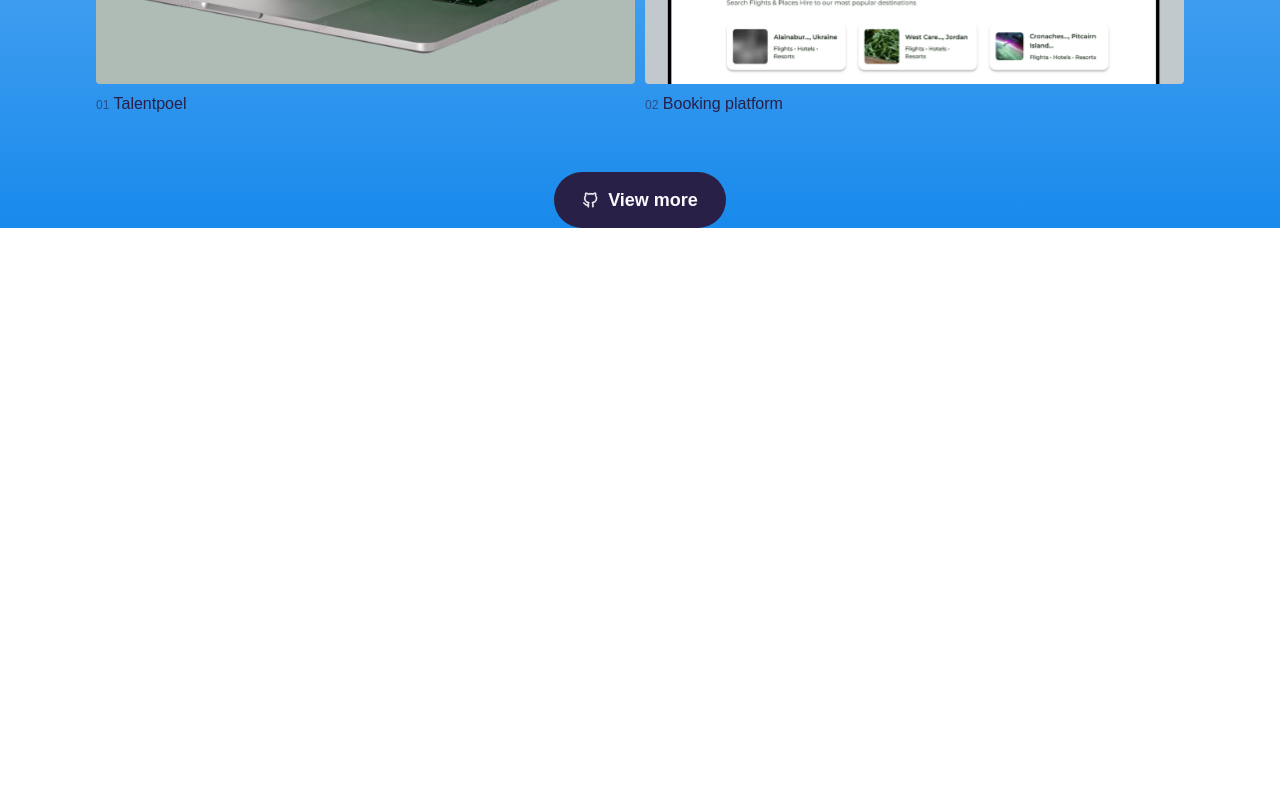
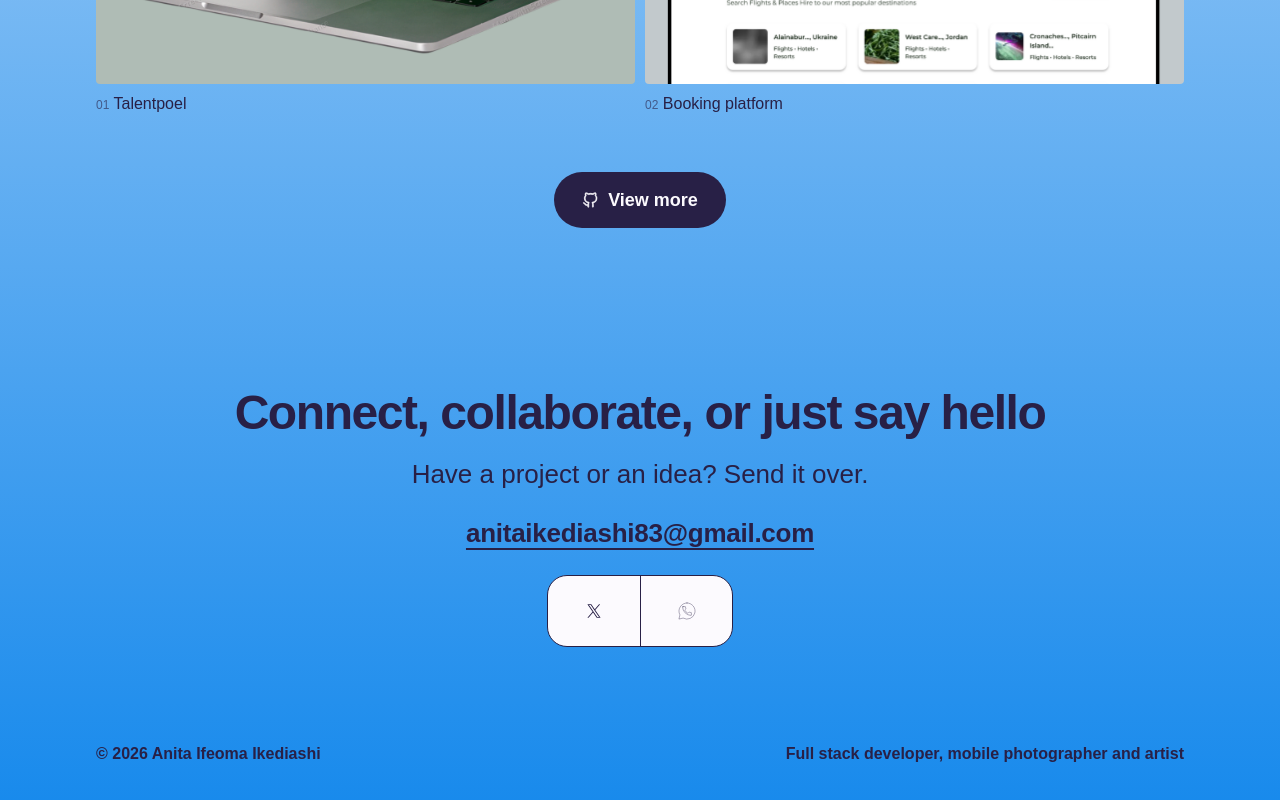
Before and after one commit to AnitaIkediashi/portfolio_v3, a React (Vite) app: page / in a window 1280 px wide. Shown: the part 1860-2660 px from the top of the page. Before the commit the page ends 2088 px from the top, so only its background shows below. Built offline with nearby package versions, Linux system fonts and the light colour scheme; a web font is replaced by a local one.

Commit message:
made changes

```diff
--- a/src/App.tsx
+++ b/src/App.tsx
@@ -2,16 +2,20 @@ import { Route, Routes } from "react-router"
 import { Home } from "./components/home"
 import { About } from "./components/about"
 import { Play } from "./components/play"
+import { Footer } from "./components/footer";
 
 function App() {
 
   return (
-    <Routes>
-      <Route path="/" element={<Home />} />
-      <Route path="/about" element={<About />} />
-      <Route path="/play" element={<Play />} />
-    </Routes>
-  )
+    <>
+      <Routes>
+        <Route path="/" element={<Home />} />
+        <Route path="/about" element={<About />} />
+        <Route path="/play" element={<Play />} />
+      </Routes>
+      <Footer />
+    </>
+  );
 }
 
 export default App
--- /dev/null
+++ b/src/components/footer.tsx
@@ -0,0 +1,7 @@
+
+export const Footer = () => {
+  return <footer className="lg:pt-24 pt-14 lg:px-24 px-8 lg:pb-10 pb-7 flex md:flex-row flex-col md:items-center md:justify-between gap-y-5 font-semibold leading-[1.4] text-sm md:text-base">
+    <span>&copy; 2026 Anita Ifeoma Ikediashi</span>
+    <span>Full stack developer, mobile photographer and artist</span>
+  </footer>;
+}
--- a/src/components/home.tsx
+++ b/src/components/home.tsx
@@ -1,12 +1,9 @@
 import { Link } from "react-router";
-import { GithubIcon } from "./icons/github"
-import { LinkedinIcon } from "./icons/linkedin";
-import { TiktokIcon } from "./icons/tiktok";
 import { BouncingAvatar } from "./bouncing_avatar";
 import { Button } from "./button";
-import { RightArrowIcon } from "./icons/right_arrow";
 import pic_one from "../assets/pic_1.jpeg"
 import pic_four from "../assets/pic_4.jpeg"
+import { GithubIcon, LinkedinIcon, RightArrowIcon, TiktokIcon, TwitterIcon, WhatsappIcon } from "./icons";
 
 const socialsUrl = [
   {
@@ -151,6 +148,38 @@ export const Home = () => {
           />
         </div>
       </section>
+      <section className="lg:pt-40 pt-22.5 lg:px-24 px-8 flex flex-col items-center justify-center">
+        <h2 className="lg:text-5xl text-[28px] leading-[1.05] tracking-[-.03em] text-balance text-center font-extrabold mb-5">
+          Connect, collaborate, or just say hello
+        </h2>
+        <p className="mb-5 font-medium lg:text-[26px] leading-[1.3]">
+          Have a project or an idea? Send it over.
+        </p>
+        <div className="flex flex-col items-center justify-center">
+          <a
+            href="mailto:anitaikediashi83@gmail.com"
+            className="py-1.5 px-3 rounded-xl bg-transparent underline underline-offset-[6px] tracking-[-.01em] mb-5 font-semibold lg:text-[26px] leading-[1.2] hover:bg-tint40 hover:shadow-100 transition-colors duration-200"
+          >
+            anitaikediashi83@gmail.com
+          </a>
+          <div className="lg:w-1/2 w-full grid grid-cols-2 bg-light border-[1.5px] border-dark h-13 md:h-18 rounded-[20px] overflow-hidden">
+            <Link
+              to="https://x.com/Anita_ikediashi"
+              target="_blank"
+              className="grid place-items-center cursor-pointer hover:bg-tint40 bg-transparent transition-colors"
+            >
+              <TwitterIcon />
+            </Link>
+            <Link
+              to="https://wa.me/+2348100406393"
+              target="_blank"
+              className="grid place-items-center border-l cursor-pointer hover:bg-tint40 bg-transparent transition-colors"
+            >
+              <WhatsappIcon />
+            </Link>
+          </div>
+        </div>
+      </section>
     </>
   );
 }
--- a/src/components/icons/github.tsx
+++ b/src/components/icons/github.tsx
@@ -9,7 +9,7 @@ export const GithubIcon = ({className}:{className?: string}) => {
       xmlns="http://www.w3.org/2000/svg"
       fill="currentColor"
     >
-      <g id="SVGRepo_bgCarrier" stroke-width="0"></g>
+      <g id="SVGRepo_bgCarrier" strokeWidth="0"></g>
       <g
         id="SVGRepo_tracerCarrier"
         strokeLinecap="round"
--- /dev/null
+++ b/src/components/icons/index.ts
@@ -0,0 +1,15 @@
+import { GithubIcon } from "./github";
+import { LinkedinIcon } from "./linkedin";
+import { RightArrowIcon } from "./right_arrow";
+import { TiktokIcon } from "./tiktok";
+import { TwitterIcon } from "./twitter";
+import { WhatsappIcon } from "./whatsapp";
+
+export {
+  GithubIcon,
+  LinkedinIcon,
+  TiktokIcon,
+  RightArrowIcon,
+  WhatsappIcon,
+  TwitterIcon
+};
--- a/src/components/icons/linkedin.tsx
+++ b/src/components/icons/linkedin.tsx
@@ -8,7 +8,7 @@ export const LinkedinIcon = () => {
       fill="none"
       xmlns="http://www.w3.org/2000/svg"
     >
-      <g id="SVGRepo_bgCarrier" stroke-width="0"></g>
+      <g id="SVGRepo_bgCarrier" strokeWidth="0"></g>
       <g
         id="SVGRepo_tracerCarrier"
         strokeLinecap="round"
--- /dev/null
+++ b/src/components/icons/twitter.tsx
@@ -0,0 +1,17 @@
+
+export const TwitterIcon = () => {
+  return (
+    <svg
+      xmlns="http://www.w3.org/2000/svg"
+      width="18"
+      height="18"
+      viewBox="0 0 24 24"
+    >
+      <path d="M0 0h24v24H0z" fill="none" />
+      <path
+        fill="#282046"
+        d="M13.68 10.62L20.24 3h-1.55L13 9.62L8.45 3H3.19l6.88 10.01L3.19 21h1.55l6.01-6.99l4.8 6.99h5.24l-7.13-10.38Zm-2.13 2.47l-.7-1l-5.54-7.93H7.7l4.47 6.4l.7 1l5.82 8.32H16.3z"
+      />
+    </svg>
+  );
+}
--- /dev/null
+++ b/src/components/icons/whatsapp.tsx
@@ -0,0 +1,29 @@
+export const WhatsappIcon = () => {
+  return (
+    <svg
+      width="18px"
+      height="18px"
+      viewBox="0 0 48 48"
+      id="Layer_2"
+      data-name="Layer 2"
+      xmlns="http://www.w3.org/2000/svg"
+      fill="#282046"
+    >
+      <g id="SVGRepo_bgCarrier" strokeWidth="0"></g>
+      <g
+        id="SVGRepo_tracerCarrier"
+        strokeLinecap="round"
+        strokeLinejoin="round"
+      ></g>
+      <g id="SVGRepo_iconCarrier">
+        <path
+          stroke="#282046"
+          strokeLinecap="round"
+          strokeLinejoin="round"
+          fill="none"
+          d="M24,2.5A21.52,21.52,0,0,0,5.15,34.36L2.5,45.5l11.14-2.65A21.5,21.5,0,1,0,24,2.5ZM13.25,12.27h5.86a1,1,0,0,1,1,1,10.4,10.4,0,0,0,.66,3.91,1.93,1.93,0,0,1-.66,2.44l-2.05,2a18.6,18.6,0,0,0,3.52,4.79A18.6,18.6,0,0,0,26.35,30l2-2.05c1-1,1.46-1,2.44-.66a10.4,10.4,0,0,0,3.91.66,1.05,1.05,0,0,1,1,1v5.86a1.05,1.05,0,0,1-1,1,23.68,23.68,0,0,1-15.64-6.84,23.6,23.6,0,0,1-6.84-15.64A1.07,1.07,0,0,1,13.25,12.27Z"
+        ></path>
+      </g>
+    </svg>
+  );
+};
```
